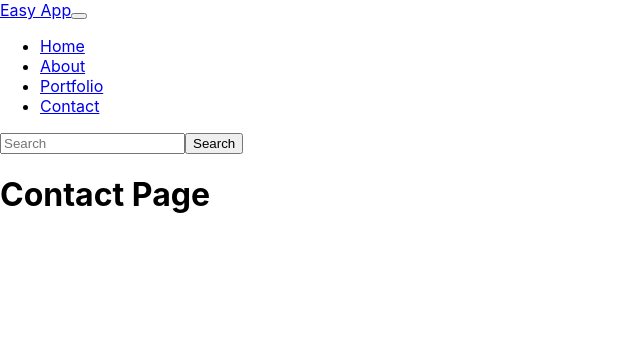
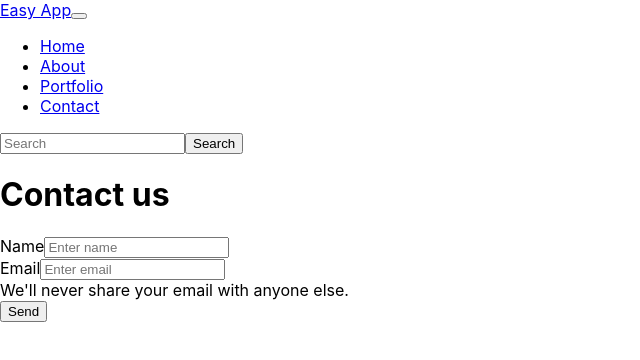
Before and after one commit to GhulamMustafaGM/easy-react-app, a React (Create React App) app: page /contact in a window 1280 px wide. Shown: the top 360 px of the page, without its empty margins (0-640 px from the left). Built offline with nearby package versions, Linux system fonts and the light colour scheme; the HTML template or start-up script is replaced by a standard one.

Commit message:
created fetch input values

```diff
--- a/src/components/contact.js
+++ b/src/components/contact.js
@@ -1,11 +1,41 @@
-import React, { Component } from 'react'
+import React, { useState } from 'react';
 
-export default class contact extends Component {
-    render() {
-        return (
-            <div>
-                <h1>Contact Page</h1>
+const Contact = () => {
+    const [name, setName] = useState('');
+    const [email, setEmail] = useState('');
+
+const FetchInputValues = (e) => {
+    e.preventDefault()
+    const {name, email} = e.target.elements;
+    alert(`${name.value} and $(email.value)`)
+}
+    return (
+        <div className="container">
+            <div className="row">
+                <div className="col-md">
+
+                </div>
+                <div className="col-md-6">
+                <h1>Contact us</h1>
+                    <form onSubmit={FetchInputValues}>
+                    <div class="mb-3">
+                        <label for="name">Name</label>
+                        <input name="name" type="text" class="form-control" id="name" placeholder="Enter name" />
+                    </div>
+                    <div class="mb-3">
+                        <label for="exampleInputEmail1">Email</label>
+                        <input Name="email" placeholder="Enter email" type="email" class="form-control" id="exampleInputEmail1" aria-describedby="emailHelp" />
+                        <div id="emailHelp" class="form-text">We'll never share your email with anyone else.</div>
+                    </div>
+                    <button type="submit" class="btn btn-primary">Send</button>
+                    </form>
+                </div>
+                <div className="col-md">
+
+                </div>
             </div>
-        )
-    }
+        </div>
+    )
 }
+
+export default Contact;
```
